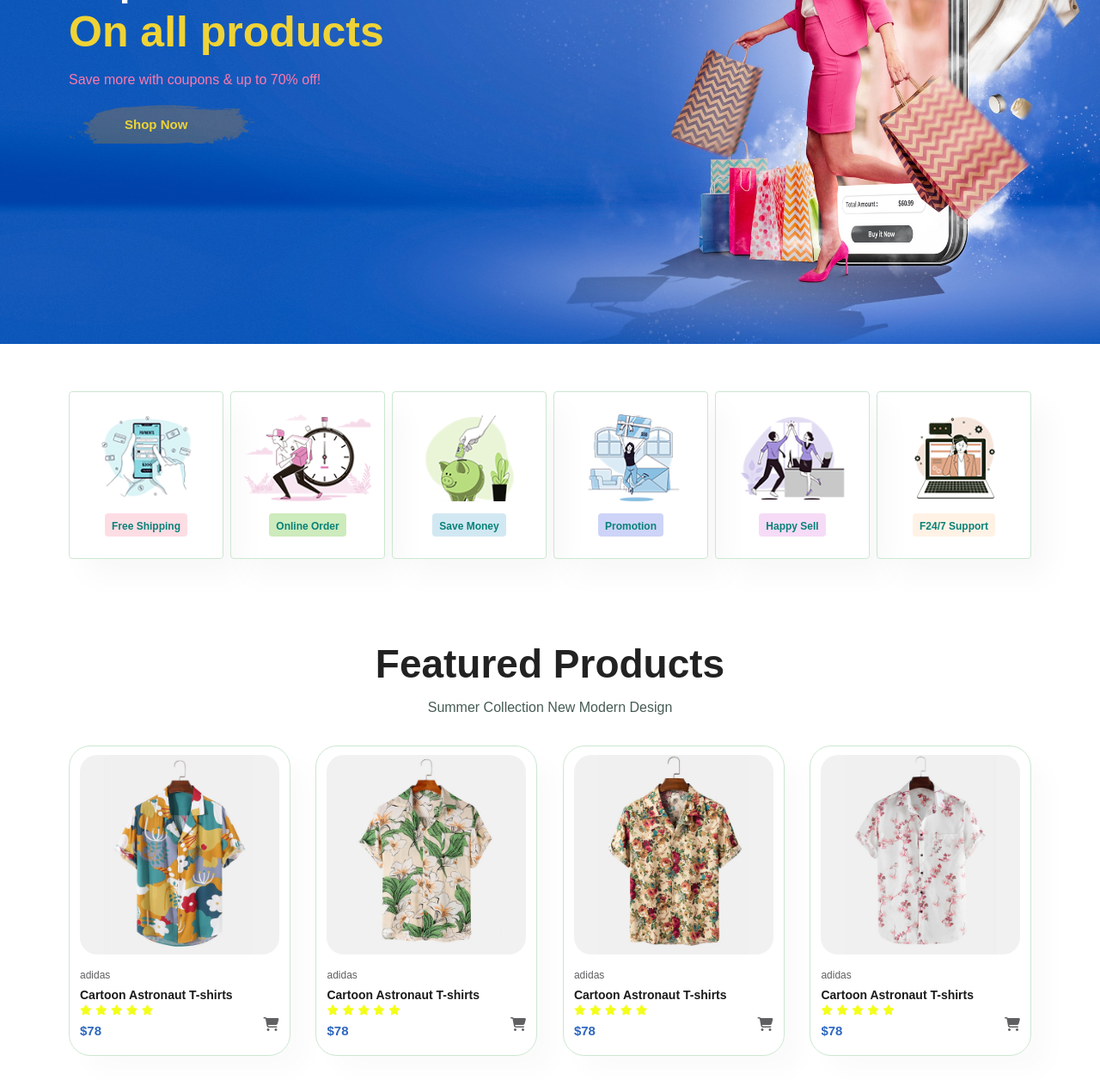
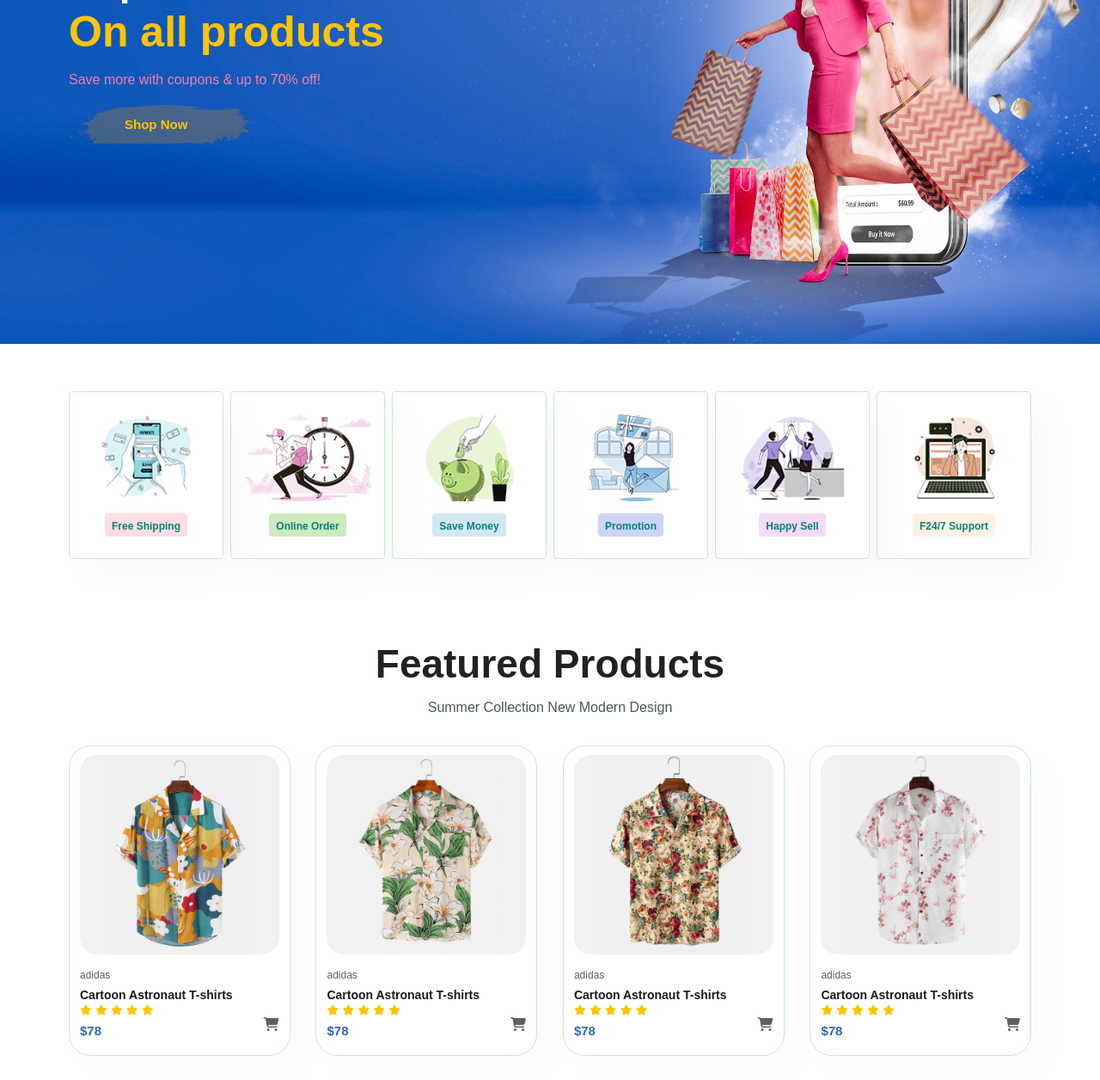
Before and after one commit to gargirichhariya12/kaira, a plain HTML site: page index.html in a window 1280 px wide. Shown: the part 420-1676 px from the top of the page at 86% size. Drawn offline with Linux system fonts and the light colour scheme.

Commit message:
one edit

```diff
--- a/style.css
+++ b/style.css
@@ -164,7 +164,8 @@ body{
 }
 
 #hero h1 {
-    color: #efd336;
+
+    color: rgb(255, 196, 0);
 }
 #hero p{
     color: #fe79ac;
@@ -172,7 +173,7 @@ body{
 #hero button{
     background-image:url("img/blog/button.png") ;
     background-color: transparent;
-    color: #efd336;
+   color: rgb(255, 196, 0);
     border: 0;
     padding: 14px 80px 14px 65px;
     background-repeat: no-repeat;
@@ -269,7 +270,7 @@ body{
 }
 #product1 .pro .des .star i{
     font-size:12px;
-    color: rgb(243, 811, 25);
+    color: rgb(255, 196, 0);
 }
 #product1 .pro .des .prise {
     display: flex;
```
